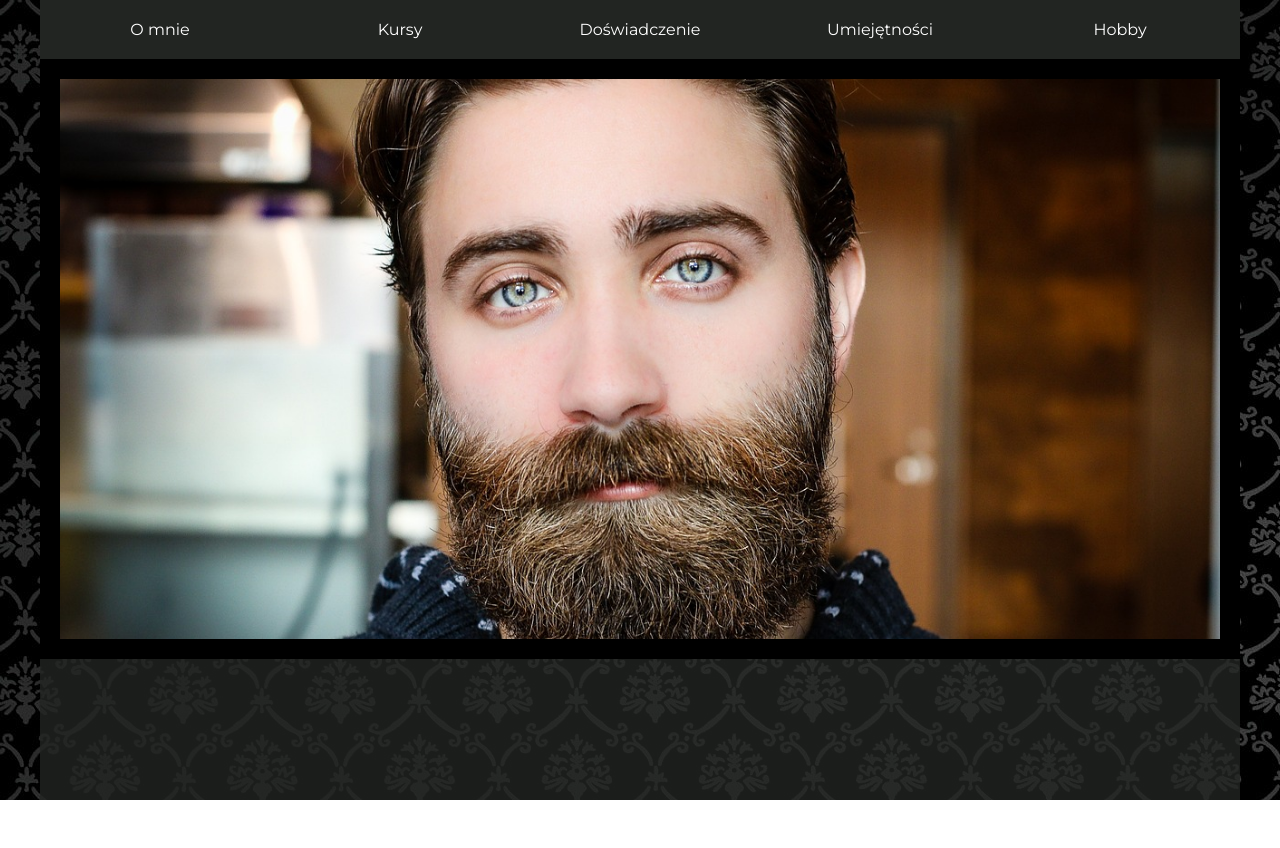
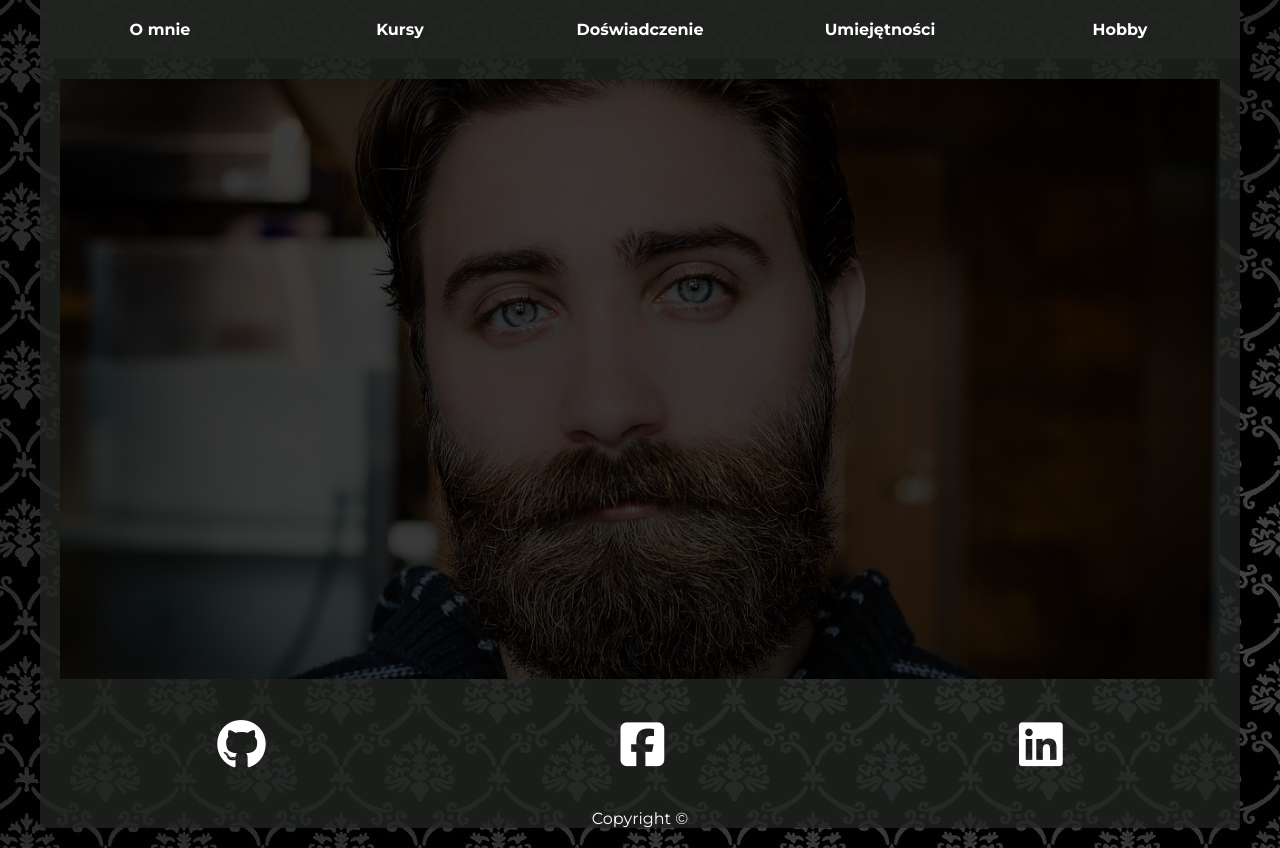
Before and after one commit to marcinsamarzewski/CVMARCIN, a website: page src/index.html in a window 1280 px wide. Before the commit the page ends 800 px from the top, so only its background shows below. Drawn offline with Linux system fonts and the light colour scheme.

Commit message:
add footer

```diff
--- a/src/css/style.css
+++ b/src/css/style.css
@@ -20,7 +20,7 @@ body {
 ul {
 	display: flex;
 	list-style: none;
-	background-color: rgb(34, 37, 34);
+	background-color: rgba(34, 37, 34, 0.726);
 }
 li {
 	margin: 20px 0 20px 0;
@@ -33,14 +33,37 @@ li {
 a {
 	text-decoration: none;
 	color: white;
+	padding: 20px 40px;
+	font-weight: bold;
 }
-.myphoto {
-	width: 100%;
-	height: 600px;
+.firstPage {
+	margin: 20px 20px;
+	background-image: url(../images/beard-g3ebf5aa80_1280.jpg);
 	background-repeat: no-repeat;
 	background-size: cover;
 	background-position: center;
-	background-image: url(../images/beard-g3ebf5aa80_1280.jpg);
-	border: 20px solid rgb(0, 0, 0);
-	background-color: black;
+	/* max-width: 1100px; */
 }
+.myPhoto {
+	height: 600px;
+	background-color: rgba(0, 0, 0, 0.767);
+}
+.icon {
+	display: flex;
+}
+.icon a {
+	display: flex;
+	align-items: center;
+	justify-content: space-around;
+	margin: 0 100px;
+	flex-grow: 1;
+}
+.forFooter {
+	font-size: 50px;
+}
+
+.copyright p {
+	margin: 20px auto;
+	width: 100%;
+	text-align: center;
+}
--- a/src/index.html
+++ b/src/index.html
@@ -10,6 +10,7 @@
     <meta name="robots" content="follow">
     <link rel="stylesheet" href="./css/style.css">
     <link rel="icon" type="image/x-icon" href="./images/favicon-32x32.png">
+    <script src="https://kit.fontawesome.com/a39691205b.js" crossorigin="anonymous"></script>
     <title>Marcin Samarzewski CV</title>
 </head>
 
@@ -25,7 +26,10 @@
             </ul>
         </nav>
         <header>
-            <div class="myphoto"></div>
+            <section class="firstPage">
+                <div class="myPhoto"></div>
+            </section>
+
         </header>
         <main>
             <section class="experience">
@@ -39,8 +43,25 @@
                 <div class="gallery"></div>
             </section>
         </main>
-        <aside></aside>
-        <footer></footer>
+        <!-- <aside></aside> -->
+        <footer class="socialMedia">
+
+
+            <div class="icon">
+                <a href="">
+                    <i class="forFooter fa fa-github" aria-hidden="true"></i></a>
+                <a href="">
+                    <i class="forFooter fa fa-facebook-square" aria-hidden="true"></i></a>
+                <a href="">
+                    <i class=" forFooter fa fa-linkedin-square" aria-hidden="true"></i></a>
+            </div>
+            <div class="copyright">
+                <p>Copyright © </p>
+            </div>
+            <div class="contact">
+
+            </div>
+        </footer>
     </div>
 
 </body>
```
